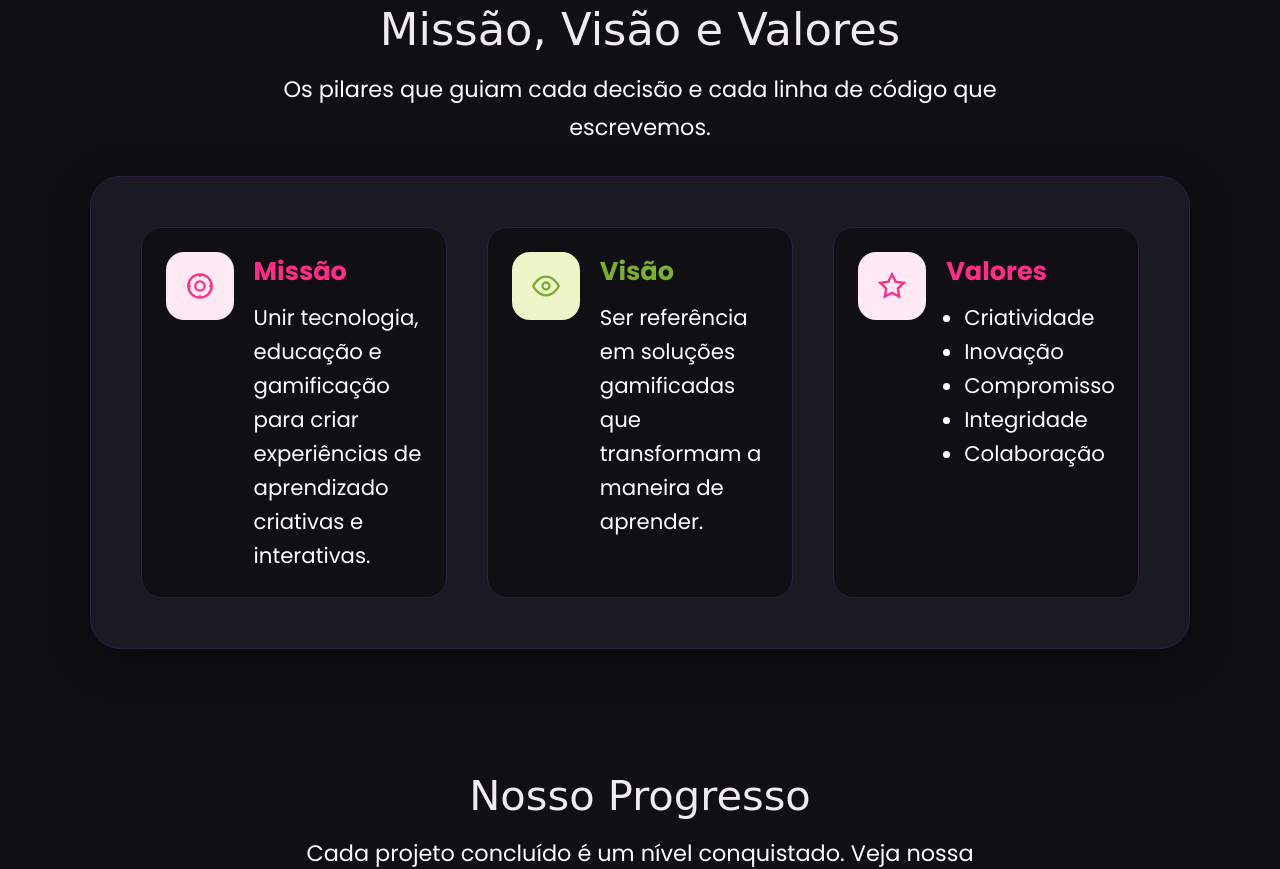
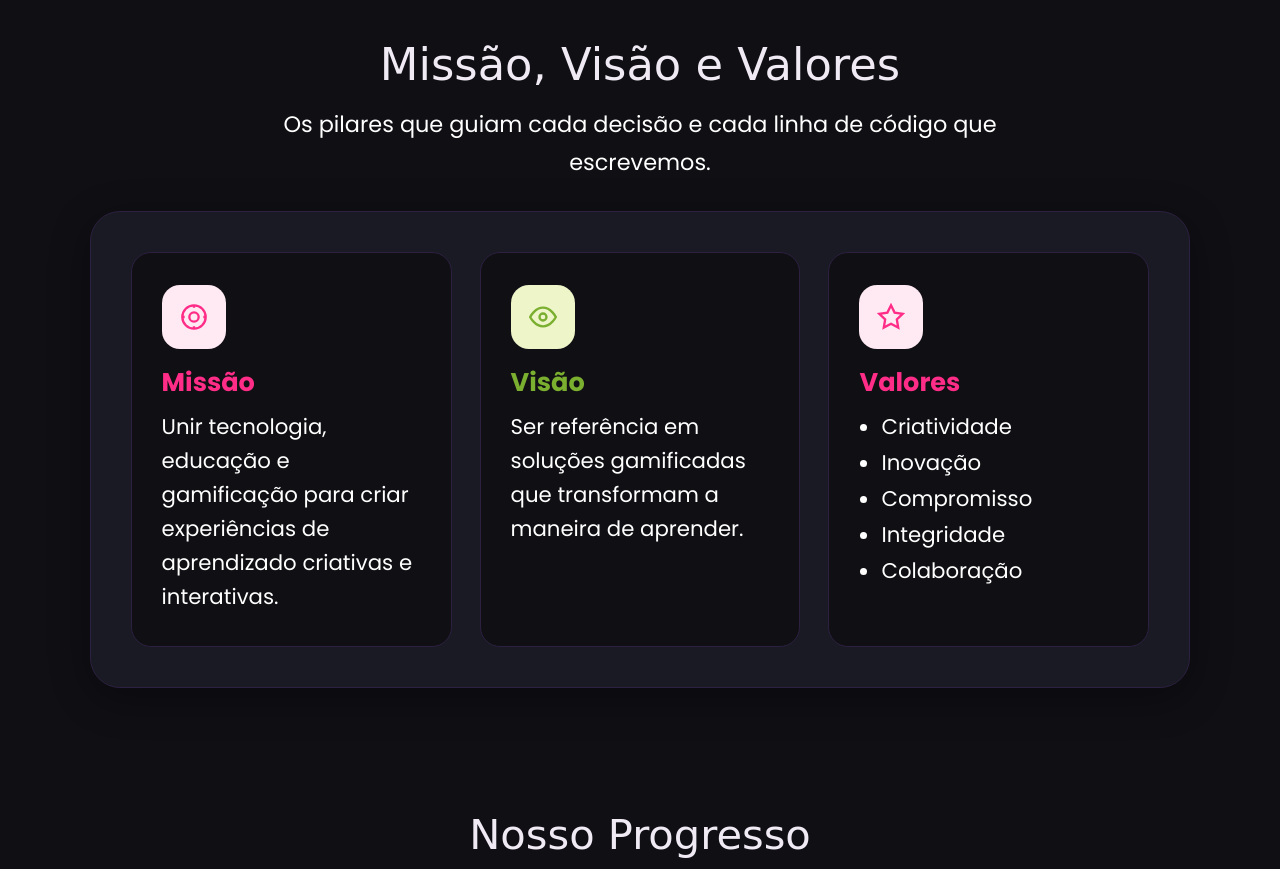
Before and after one commit to felipe-910/petaplay, a plain HTML site: page index.html in a window 1280 px wide. Shown: the part 1391-2260 px from the top of the page. Drawn offline with Linux system fonts and the light colour scheme; a web font is replaced by a local one.

Commit message:
Topo do computador como antes e Missão, Visão e Valores alinhados
Co-Authored-By: Claude Opus 5.5 <noreply@anthropic.com>

```diff
--- a/style.css
+++ b/style.css
@@ -1802,8 +1802,6 @@ nav a { font-size: .95rem; }
 /* ========================= */
 /* TOPO SEM ESPAÇO SOBRANDO EMBAIXO DO MENU */
 /* ========================= */
-/* computador: o menu é fixo e tem 90px, então o topo só precisa de um respiro depois dele */
-.hero { padding-top: 125px; }
 /* até 1000px o menu fica preso no topo e já ocupa o próprio espaço */
 @media (max-width: 1000px) { .hero { padding-top: 36px; } }
 
@@ -1845,3 +1843,15 @@ nav a { font-size: .95rem; }
 [data-theme="dark"] .progress-header p, [data-theme="dark"] .team-header p, [data-theme="dark"] .mvv-card p,
 [data-theme="dark"] .mvv-card li, [data-theme="dark"] .member p, [data-theme="dark"] .contact-left > p,
 [data-theme="dark"] .contact-info-item, [data-theme="dark"] .footer-column p, [data-theme="dark"] .mini-card p { color: #fff; }
+
+/* ========================= */
+/* MISSÃO, VISÃO E VALORES NO COMPUTADOR: ÍCONE EM CIMA E TEXTO NA LARGURA TODA DO CARTÃO */
+/* ========================= */
+@media (min-width: 1001px) {
+  .mvv-container { padding: 40px; gap: 28px; align-items: stretch; }
+  .mvv-card { flex-direction: column; align-items: flex-start; gap: 18px; padding: 32px 30px; }
+  .mvv-icon { width: 64px; height: 64px; }
+  .mvv-card h3 { margin-bottom: 12px; line-height: 1.2; }
+  .mvv-card ul { padding-left: 22px; }
+  .mvv-card li { margin-bottom: 2px; }
+}
```
